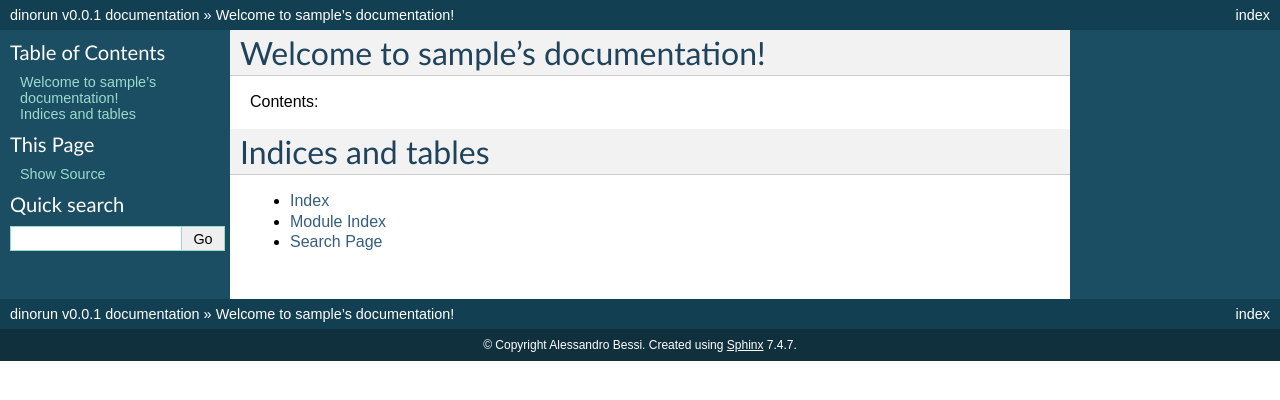
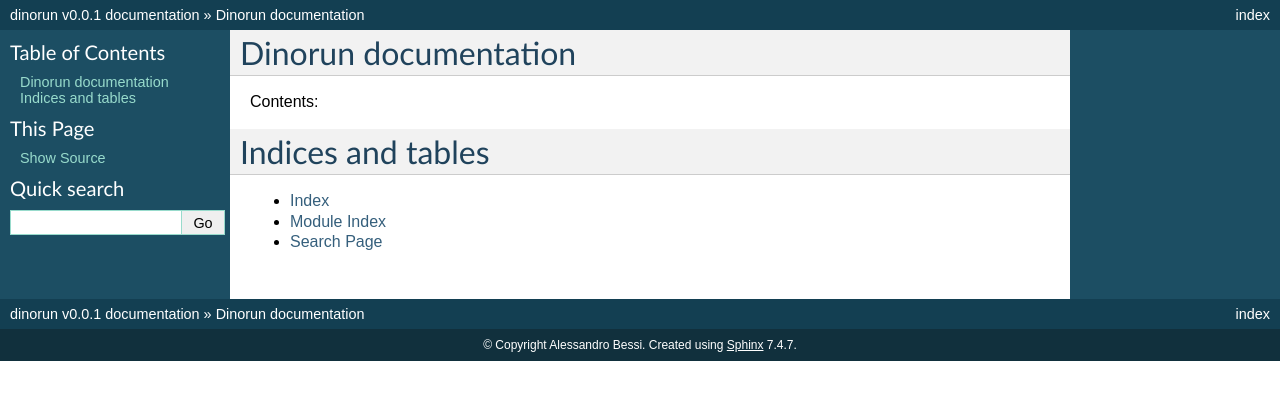
Before and after one commit to alessandrobessi/dinorun, a Sphinx documentation site: the page built from docs/index.rst, in a window 1280 px wide. Shown: the top 400 px of the page. Built offline with Sphinx 7.4.7, drawn with Linux system fonts in a browser that asks for light colours.

Commit message:
edit info-files

```diff
--- a/docs/conf.py
+++ b/docs/conf.py
@@ -213,7 +213,7 @@ latex_documents = [
 # One entry per manual page. List of tuples
 # (source start file, name, description, authors, manual section).
 man_pages = [
-    ('index', 'dino', u'sample Documentation',
+    ('index', 'dino', u'Dinorun Documentation',
      [u'Alessandro Bessi'], 1)
 ]
 
@@ -227,9 +227,9 @@ man_pages = [
 # (source start file, target name, title, author,
 #  dir menu entry, description, category)
 texinfo_documents = [
-  ('index', 'sample', u'sample Documentation',
-   u'Kenneth Reitz', 'sample', 'One line description of project.',
-   'Miscellaneous'),
+  ('index', 'dinorun', u'Dinorun Documentation',
+   u'Alessandro Bessi', 'dinorun', 'Dinorun Reinforcement Learning',
+   'Artificial Intelligence'),
 ]
 
 # Documents to append as an appendix to all manuals.
--- a/docs/index.rst
+++ b/docs/index.rst
@@ -3,8 +3,8 @@
    You can adapt this file completely to your liking, but it should at least
    contain the root `toctree` directive.
 
-Welcome to sample's documentation!
-==================================
+Dinorun documentation
+=====================
 
 Contents:
 
```
